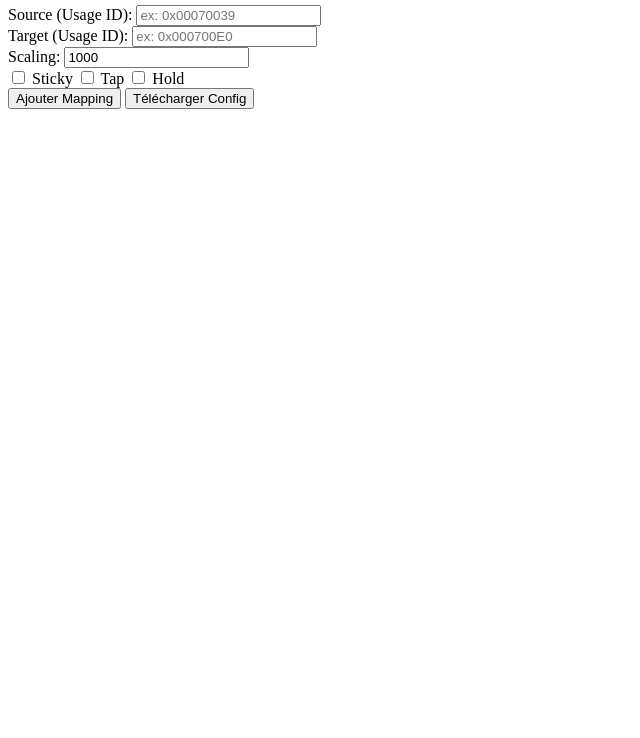
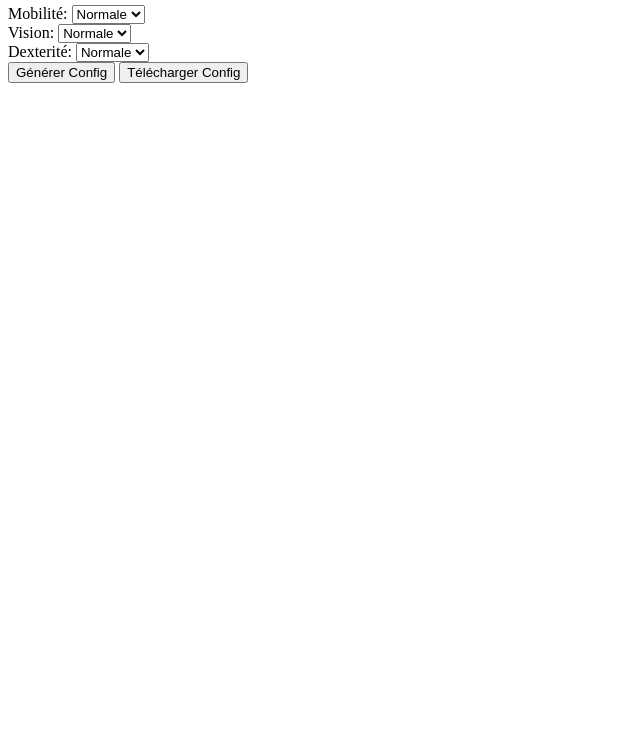
Before and after one commit to handiarcade/testsquesry, a plain HTML site: page index.html in a window 1280 px wide. Shown: the part 62-800 px from the top of the page, without its empty margins (0-640 px from the left). Drawn offline with Linux system fonts and the light colour scheme.

Commit message:
Update index.html

```diff
--- a/index.html
+++ b/index.html
@@ -3,31 +3,30 @@
 <head>
     <meta charset="UTF-8">
     <meta name="viewport" content="width=device-width, initial-scale=1.0">
-    <title>Générateur de Configuration HID</title>
+    <title>Générateur de Configuration HID - Accessibilité</title>
     <script>
-        function addMapping() {
-            const source = document.getElementById("source").value;
-            const target = document.getElementById("target").value;
-            const sticky = document.getElementById("sticky").checked;
-            const tap = document.getElementById("tap").checked;
-            const hold = document.getElementById("hold").checked;
-            const scaling = document.getElementById("scaling").value;
+        function generateConfig() {
+            const mobility = document.getElementById("mobility").value;
+            const vision = document.getElementById("vision").value;
+            const dexterity = document.getElementById("dexterity").value;
 
-            const mapping = {
-                "source_usage": source,
-                "target_usage": target,
-                "layers": [0],
-                "sticky": sticky,
-                "tap": tap,
-                "hold": hold,
-                "scaling": parseInt(scaling)
-            };
+            let mappings = [];
 
-            let config = JSON.parse(localStorage.getItem("config")) || {"version": 3, "mappings": []};
-            config.mappings.push(mapping);
-            localStorage.setItem("config", JSON.stringify(config, null, 4));
+            if (mobility === "faible") {
+                mappings.push({ "source_usage": "0x00070039", "target_usage": "0x000700E0", "layers": [0], "sticky": true });
+            }
 
+            if (vision === "faible") {
+                mappings.push({ "source_usage": "0x00090004", "target_usage": "0x000700E1", "layers": [0], "tap": true });
+            }
+
+            if (dexterity === "réduite") {
+                mappings.push({ "source_usage": "0x00090001", "target_usage": "0x00090002", "layers": [0], "hold": true });
+            }
+
+            let config = {"version": 3, "mappings": mappings};
             document.getElementById("output").textContent = JSON.stringify(config, null, 4);
+            localStorage.setItem("config", JSON.stringify(config));
         }
 
         function downloadConfig() {
@@ -36,20 +35,35 @@
             const blob = new Blob([config], {type: "application/json"});
             const link = document.createElement("a");
             link.href = URL.createObjectURL(blob);
-            link.download = "config.json";
+            link.download = "config_accessibilite.json";
             link.click();
         }
     </script>
 </head>
 <body>
-    <h2>Générateur de Configuration HID</h2>
-    <label>Source (Usage ID): <input type="text" id="source" placeholder="ex: 0x00070039"></label><br>
-    <label>Target (Usage ID): <input type="text" id="target" placeholder="ex: 0x000700E0"></label><br>
-    <label>Scaling: <input type="number" id="scaling" value="1000"></label><br>
-    <label><input type="checkbox" id="sticky"> Sticky</label>
-    <label><input type="checkbox" id="tap"> Tap</label>
-    <label><input type="checkbox" id="hold"> Hold</label><br>
-    <button onclick="addMapping()">Ajouter Mapping</button>
+    <h2>Générateur de Configuration HID - Accessibilité</h2>
+    <label>Mobilité:
+        <select id="mobility">
+            <option value="normale">Normale</option>
+            <option value="faible">Faible</option>
+        </select>
+    </label><br>
+
+    <label>Vision:
+        <select id="vision">
+            <option value="normale">Normale</option>
+            <option value="faible">Faible</option>
+        </select>
+    </label><br>
+
+    <label>Dexterité:
+        <select id="dexterity">
+            <option value="normale">Normale</option>
+            <option value="réduite">Réduite</option>
+        </select>
+    </label><br>
+
+    <button onclick="generateConfig()">Générer Config</button>
     <button onclick="downloadConfig()">Télécharger Config</button>
     <pre id="output"></pre>
 </body>
```
